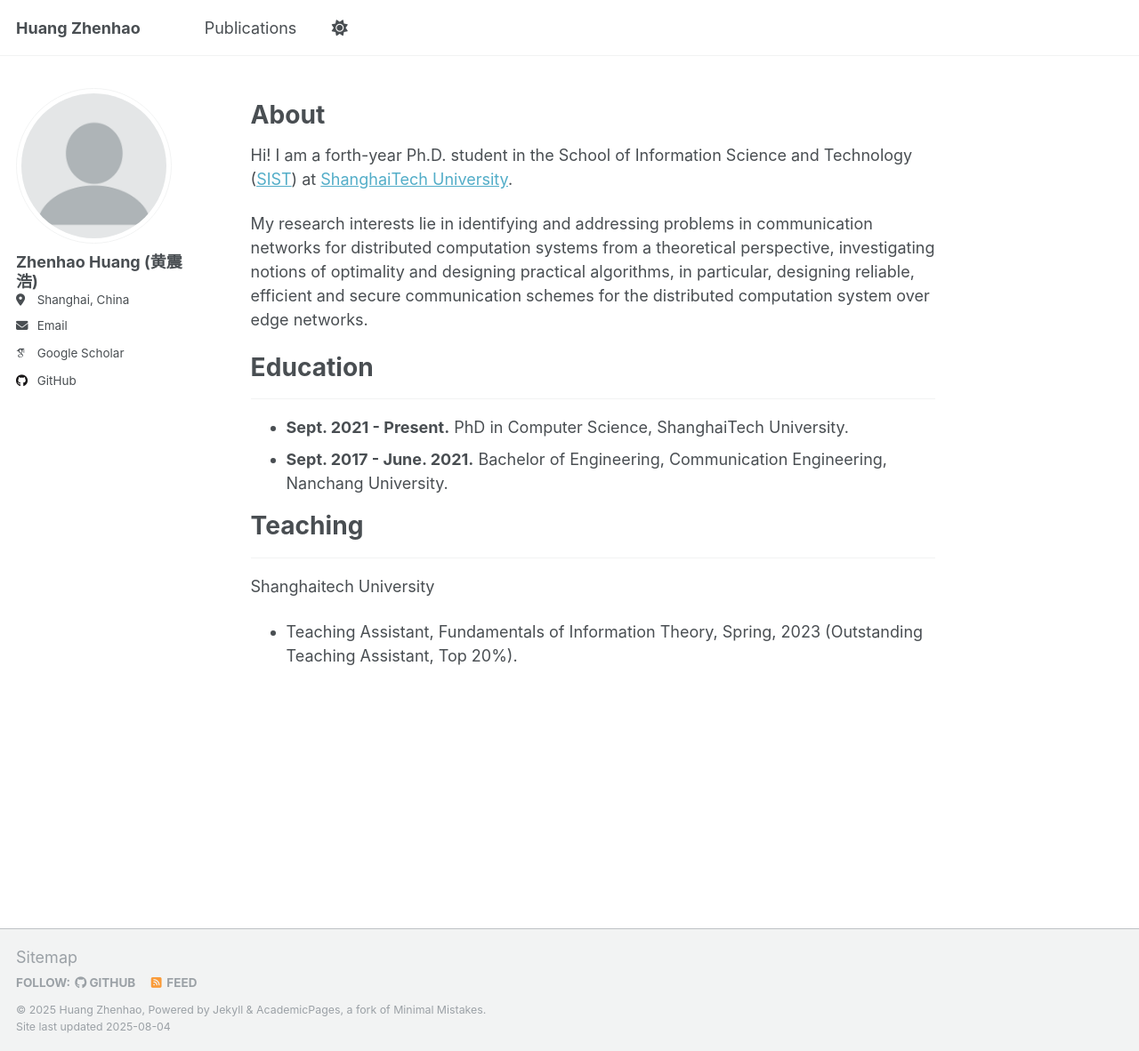
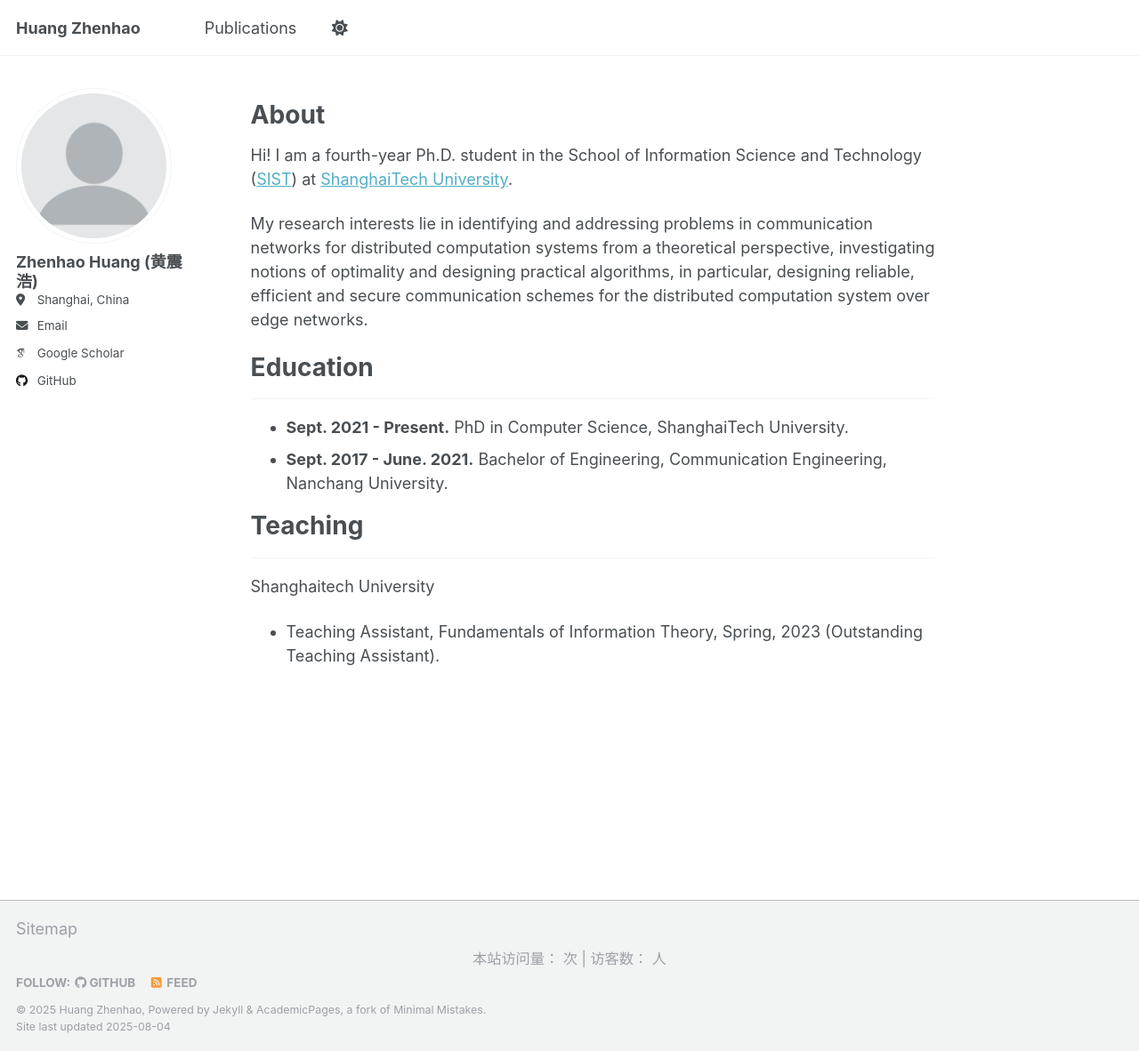
Before and after one commit to yuchen404/yuchen404.github.io, a Jekyll site: the page built from _pages/about.md, in a window 1280 px wide and 1182 px high. Shown: the whole window at 89% size. Built offline with Jekyll 4.4.1, drawn with Linux system fonts in a browser that asks for light colours; some web fonts are replaced; comment, search, counter and statistics services are not loaded.

Commit message:
access statistics

```diff
--- a/_includes/footer/custom.html
+++ b/_includes/footer/custom.html
@@ -1,3 +1,17 @@
 <!-- start custom footer snippets -->
 <a href="/sitemap/">Sitemap</a>
 <!-- end custom footer snippets -->
+
+<!-- 访问统计（Busuanzi） -->
+<div style="text-align: center; font-size: 0.9em; margin-top: 0.5em;">
+  <span id="busuanzi_container_site_pv">
+    本站访问量：<span id="busuanzi_value_site_pv"></span> 次
+  </span>
+  |
+  <span id="busuanzi_container_site_uv">
+    访客数：<span id="busuanzi_value_site_uv"></span> 人
+  </span>
+</div>
+
+<script async src="//busuanzi.ibruce.info/busuanzi/2.3/busuanzi.pure.mini.js"></script>
+<!-- end custom footer snippets -->
--- a/_pages/about.md
+++ b/_pages/about.md
@@ -8,7 +8,7 @@ redirect_from:
 ---
 
 # About
-Hi! I am a forth-year Ph.D. student in the School of Information Science and Technology ([SIST](https://sist.shanghaitech.edu.cn/)) at [ShanghaiTech University](https://www.shanghaitech.edu.cn/).
+Hi! I am a fourth-year Ph.D. student in the School of Information Science and Technology ([SIST](https://sist.shanghaitech.edu.cn/)) at [ShanghaiTech University](https://www.shanghaitech.edu.cn/).
 
 My research interests lie in identifying and addressing problems in communication networks for distributed computation systems from a theoretical perspective, investigating notions of optimality and designing practical algorithms, in particular, designing reliable, efficient and secure communication schemes for the distributed computation system over edge networks.
 
@@ -36,7 +36,7 @@ Getting started
 # Teaching
 ------
 Shanghaitech University
-- Teaching Assistant, Fundamentals of Information Theory, Spring, 2023 (Outstanding Teaching Assistant, Top 20%).
+- Teaching Assistant, Fundamentals of Information Theory, Spring, 2023 (Outstanding Teaching Assistant).
 
 
 
```
